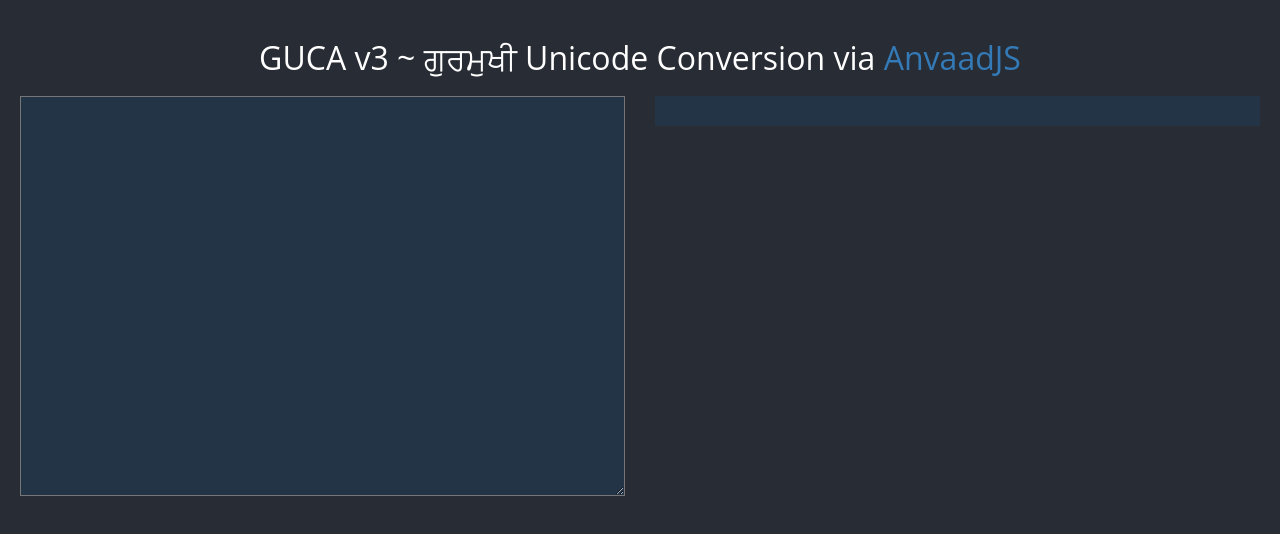
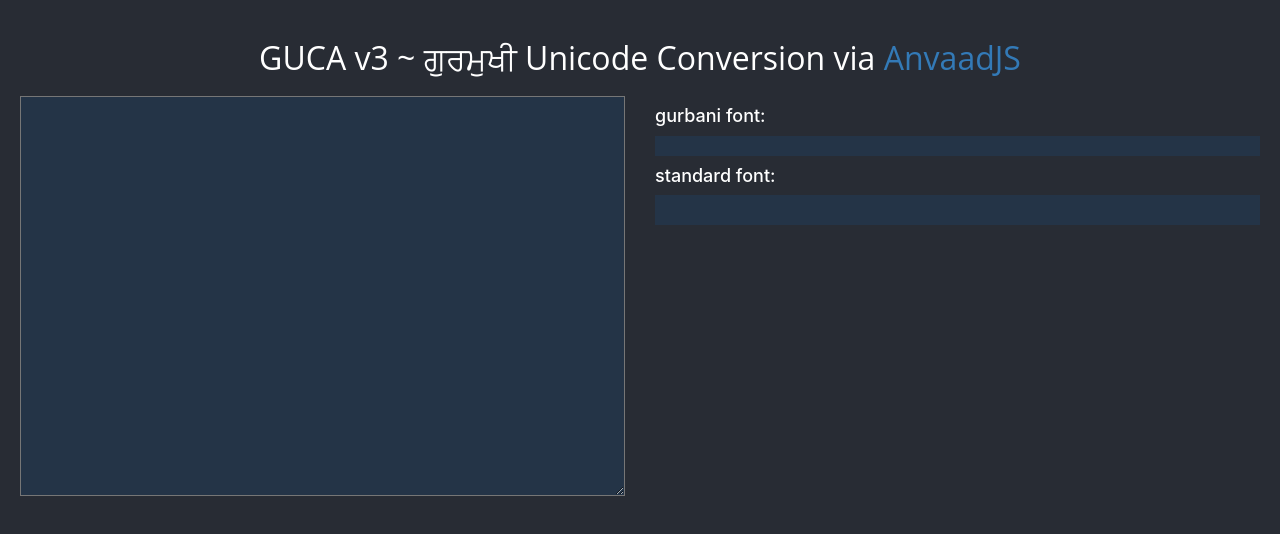
Before and after one commit to irvanjitsingh/guca3, a React (Create React App) app: page / in a window 1280 px wide. Shown: the top 534 px of the page. Built offline with nearby package versions, Linux system fonts and the light colour scheme; a web font is replaced by a local one.

Commit message:
updated anvaad

```diff
--- a/package.json
+++ b/package.json
@@ -3,8 +3,8 @@
   "version": "0.1.0",
   "private": true,
   "dependencies": {
-    "anvaad-js": "^1.2.0",
-    "anvaad-js-gursevak": "^1.2.3",
+    "anvaad-js": "^1.4.0",
+    "anvaad-js-gursevak": "^1.4.0",
     "gh-pages": "^2.1.1",
     "react": "^16.11.0",
     "react-dom": "^16.11.0",
--- a/src/App.js
+++ b/src/App.js
@@ -11,7 +11,6 @@
     this.state = {
       gurmukhiText: "",
       devnagriText: "",
-      englishText: ""
     };
   }
 
@@ -19,7 +18,6 @@
     this.setState({
       gurmukhiText: anvaad.unicode(event.target.value),
       devnagriText: anvaad.translit(event.target.value, 'devnagri'),
-      englishText: anvaad.translit(event.target.value, 'english')
     });
   };
 
@@ -28,7 +26,7 @@
       <div>
         <Header />
         <ConversionInput textChange={this.handleInputChange} />
-        <ConversionResult outputGurmukhi={this.state.gurmukhiText} outputDevnagri={this.state.devnagriText} outputEnglish={this.state.englishText} />
+        <ConversionResult outputGurmukhi={this.state.gurmukhiText} outputDevnagri={this.state.devnagriText} />
       </div>
     );
   }
--- a/src/ConversionResult.css
+++ b/src/ConversionResult.css
@@ -8,26 +8,30 @@
 
 @font-face {
   font-family: 'AnmolUniBani';
-  font-style: normal;
-  font-weight: 400;
   src: local('AnmolUniBani'),
        url('fonts/AnmolUniBani.ttf') format('truetype')
 }
 
 @font-face {
   font-family: 'OpenAnmolUni';
-  font-style: normal;
-  font-weight: 400;
   src: local('OpenAnmolUni'),
        url('fonts/OpenAnmolUni-Bold.woff') format('woff')
+}
+
+.component-conversion-result-main-gurbani {
+  padding: 5px;
+  background-color: #243447;
+  color: #ffffff;
+  font-size: 25px;
+  font-family: "OpenAnmolUni";
 }
 
 .component-conversion-result-main {
   padding: 5px;
   background-color: #243447;
   color: #ffffff;
-  font-size: 30px;
-  /* font-family: "OpenAnmolUni"; */
+  font-weight: bold;
+  font-size: 25px;
   font-family: 'Mukta Mahee', sans-serif;
 }
 
@@ -35,9 +39,17 @@
   padding: 5px;
   background-color: #243447;
   color: #ffffff;
+  font-weight: bold;
   font-size: 20px;
-  /* font-family: "GurbaniAkhar"; */
   font-family: 'Mukta Mahee', sans-serif;
+}
+
+.component-conversion-result-main-hindi-gurbani {
+  padding: 5px;
+  background-color: #243447;
+  color: #ffffff;
+  font-size: 20px;
+  font-family: "OpenAnmolUni";
 }
 
 .component-conversion-result-sub {
--- a/src/ConversionResult.js
+++ b/src/ConversionResult.js
@@ -5,6 +5,14 @@
   render() {
     return (
       <div class="col-md-6">
+        <h4>gurbani font:</h4>
+        <div className="component-conversion-result-main-gurbani">
+        {this.props.outputGurmukhi}
+        <div className="component-conversion-result-main-hindi-gurbani">
+        {this.props.outputDevnagri}
+        </div>
+        </div>
+        <h4>standard font:</h4>
         <div className="component-conversion-result-main">
         {this.props.outputGurmukhi}
         </div>
```
Also changed, not shown: 1 other file (tests, documents, lock files or other folders).
